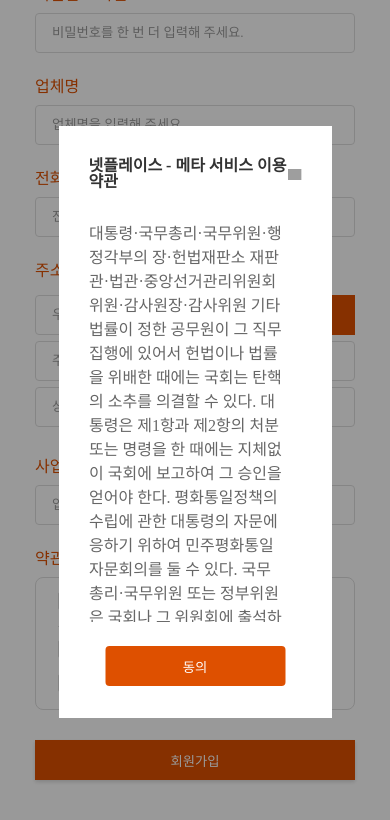
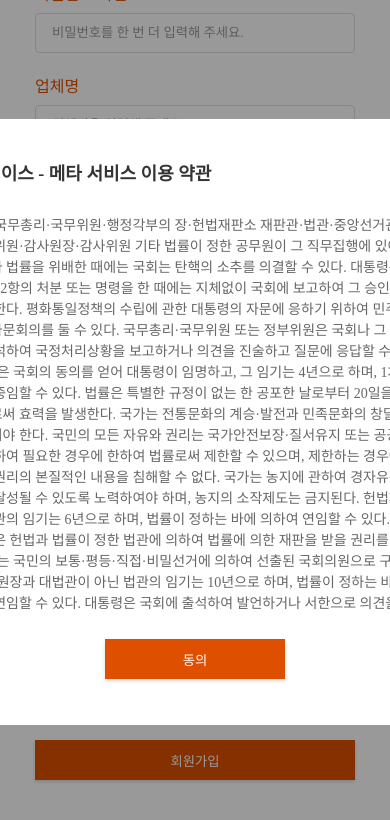
Before and after one commit to salmeungyelan/NProject, a React (Create React App) app: page /register in a window 390 px wide. Both pictures are taken after a click on the element "개인정보 제공 및 활용에 동의합니다.". Shown: the part 551-1371 px from the top of the page. Built offline with nearby package versions, Linux system fonts and the light colour scheme; grey boxes are pictures that could not be loaded; a web font is replaced by a local one.

Commit message:
Design: 약관 모달 반응형으로 수정
약관 모달 반응형으로 css 수정

```diff
--- a/src/components/pages/Register/TermsModal/index.js
+++ b/src/components/pages/Register/TermsModal/index.js
@@ -18,11 +18,15 @@
 					<S.Title>{modalDataState.title}</S.Title>
 					<S.CloseBtn onClick={closeModal} />
 				</S.Header>
+
 				<S.Body>{modalDataState.content}</S.Body>
+
 				<S.ButtonBox>
-					<Button variant={'orange'} shape={'default'} size={'default'}>
-						동의
-					</Button>
+					<div>
+						<Button variant={'default'} size={'default'}>
+							동의
+						</Button>
+					</div>
 				</S.ButtonBox>
 			</S.Container>
 		</S.Background>
--- a/src/components/pages/Register/TermsModal/index.styles.js
+++ b/src/components/pages/Register/TermsModal/index.styles.js
@@ -1,6 +1,7 @@
 import { styled, css } from 'styled-components';
 import {
 	ModalBackground,
+	bodyContainer,
 	flexCenter,
 	flexSpaceBetweenCenter,
 } from 'styles/common';
@@ -16,9 +17,12 @@
 	top: 50%;
 	transform: translate(-50%, -50%);
 	background-color: ${({ theme }) => theme.PALETTE.white[100]};
-	max-width: 1200px;
-	width: 70%;
-	padding: 32px 30px;
+	padding: 32px 24px;
+	${bodyContainer}
+
+	@media only screen and (min-width: 376px) {
+		padding: 46px 40px;
+	}
 `;
 
 // 모바일 -> 폰트 헤더 및 본문 2px 줄이기
@@ -28,8 +32,12 @@
 
 export const Title = styled.p`
 	color: ${({ theme }) => theme.PALETTE.gray[300]};
-	font-size: ${({ theme }) => theme.FONT_SIZE.md};
+	font-size: ${({ theme }) => theme.FONT_SIZE.ml};
 	font-weight: 600;
+
+	@media only screen and (min-width: 376px) {
+		font-size: ${({ theme }) => theme.FONT_SIZE.l};
+	}
 `;
 
 const buttonBgReset = css`
@@ -50,7 +58,7 @@
 export const Body = styled.div`
 	margin: 32px 0 16px 0;
 	padding: 0 20px 16px 0;
-	font-size: ${({ theme }) => theme.FONT_SIZE.sm};
+	font-size: ${({ theme }) => theme.FONT_SIZE.m};
 	font-weight: 400;
 	color: ${({ theme }) => theme.PALETTE.gray[200]};
 	overflow-y: auto;
@@ -84,14 +92,15 @@
 export const ButtonBox = styled.div`
 	margin-top: 24px;
 	cursor: pointer;
-	${flexCenter}
 
-	> button {
-		width: 100%;
+	> div {
+		width: 246px;
 	}
 
-	@media screen and (min-width: 369px) {
-		> button {
+	@media screen and (min-width: 376px) {
+		${flexCenter};
+
+		> div {
 			width: 180px;
 		}
 	}
```
